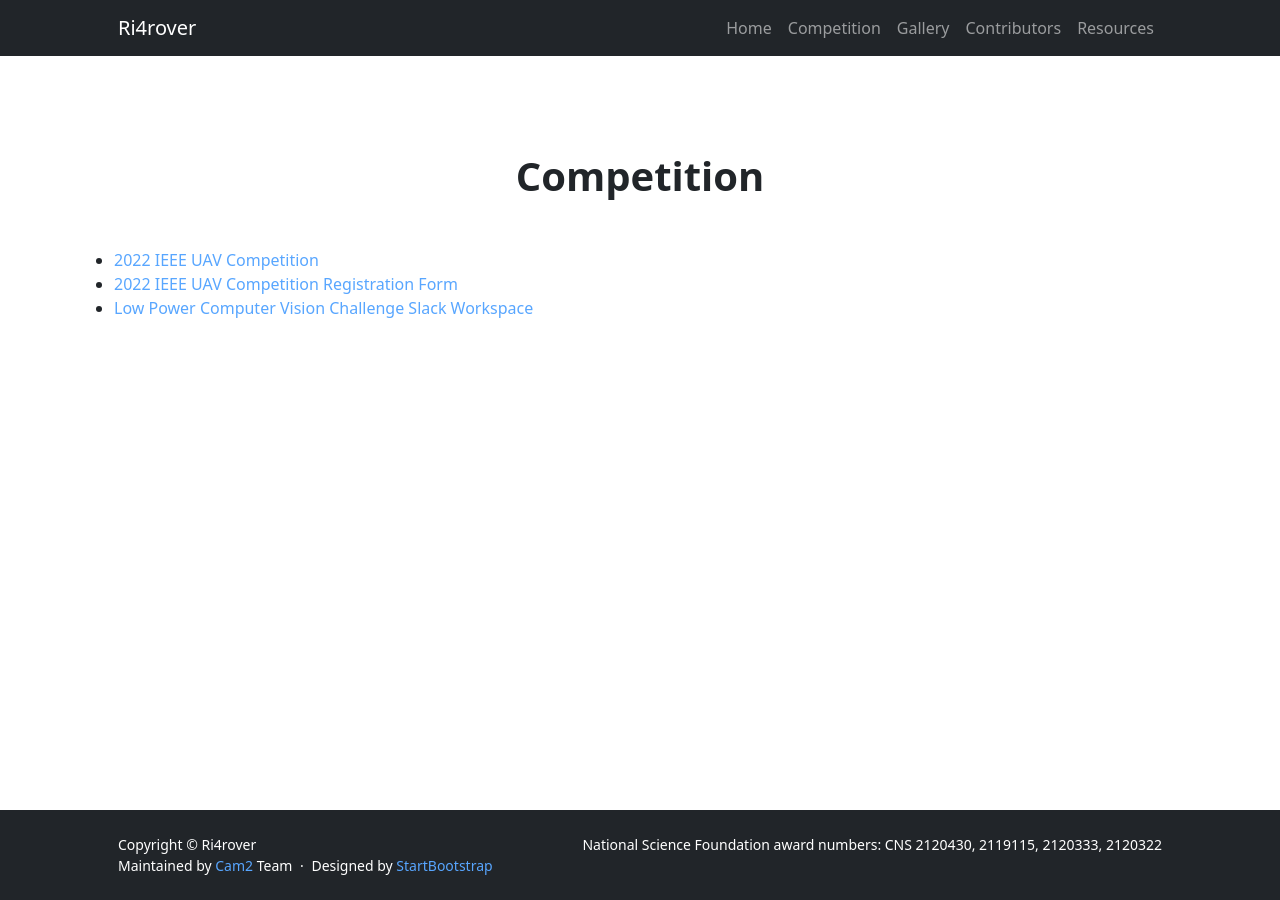
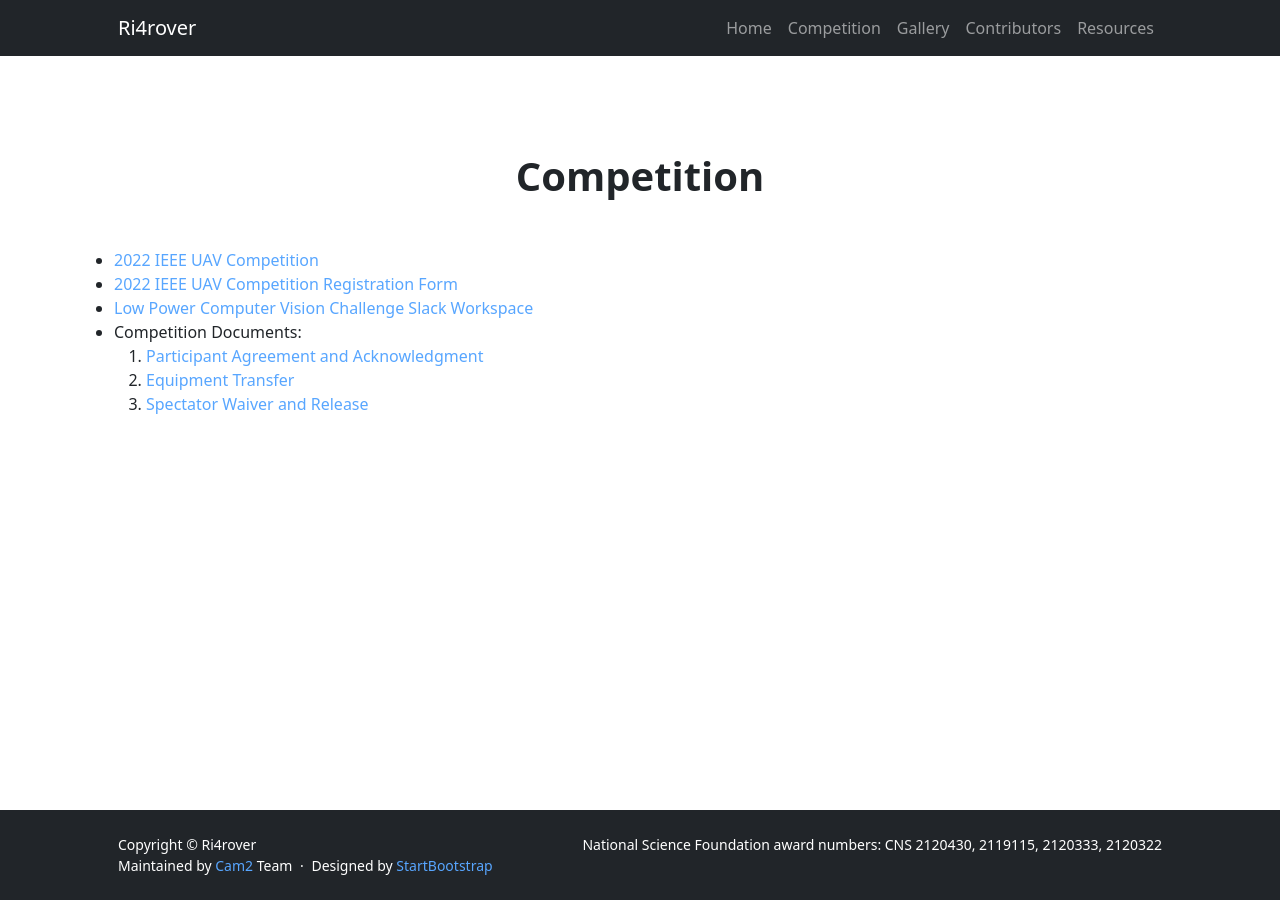
Before and after one commit to OliverQiang/Ri4rover, a Jekyll site: the page built from _pages/competition.html, in a window 1280 px wide. Built offline with Jekyll 4.4.1, drawn with Linux system fonts in a browser that asks for light colours.

Commit message:
add competition documents

```diff
--- a/_pages/competition.html
+++ b/_pages/competition.html
@@ -22,6 +22,19 @@ title: Ri4rover
             <li>
                 <a href="https://lpcvc.slack.com">Low Power Computer Vision Challenge Slack Workspace</a>
             </li>
+            <li>Competition Documents:
+                <ol>
+                <li>
+                    <a href="https://lpcv.ai/static/Participant_Agreement_and_Acknowledgment.docx">Participant Agreement and Acknowledgment</a>
+                </li>
+                <li>
+                    <a href="https://lpcv.ai/static/Equipment_Transfer.docx">Equipment Transfer</a>
+                </li>
+                <li>
+                    <a href="https://lpcv.ai/static/Spectator_Waiver_and_Release.docx">Spectator Waiver and Release</a>
+                </li>
+                </ol>
+            </li>
         </ul>
     </div>
 </section>
```
